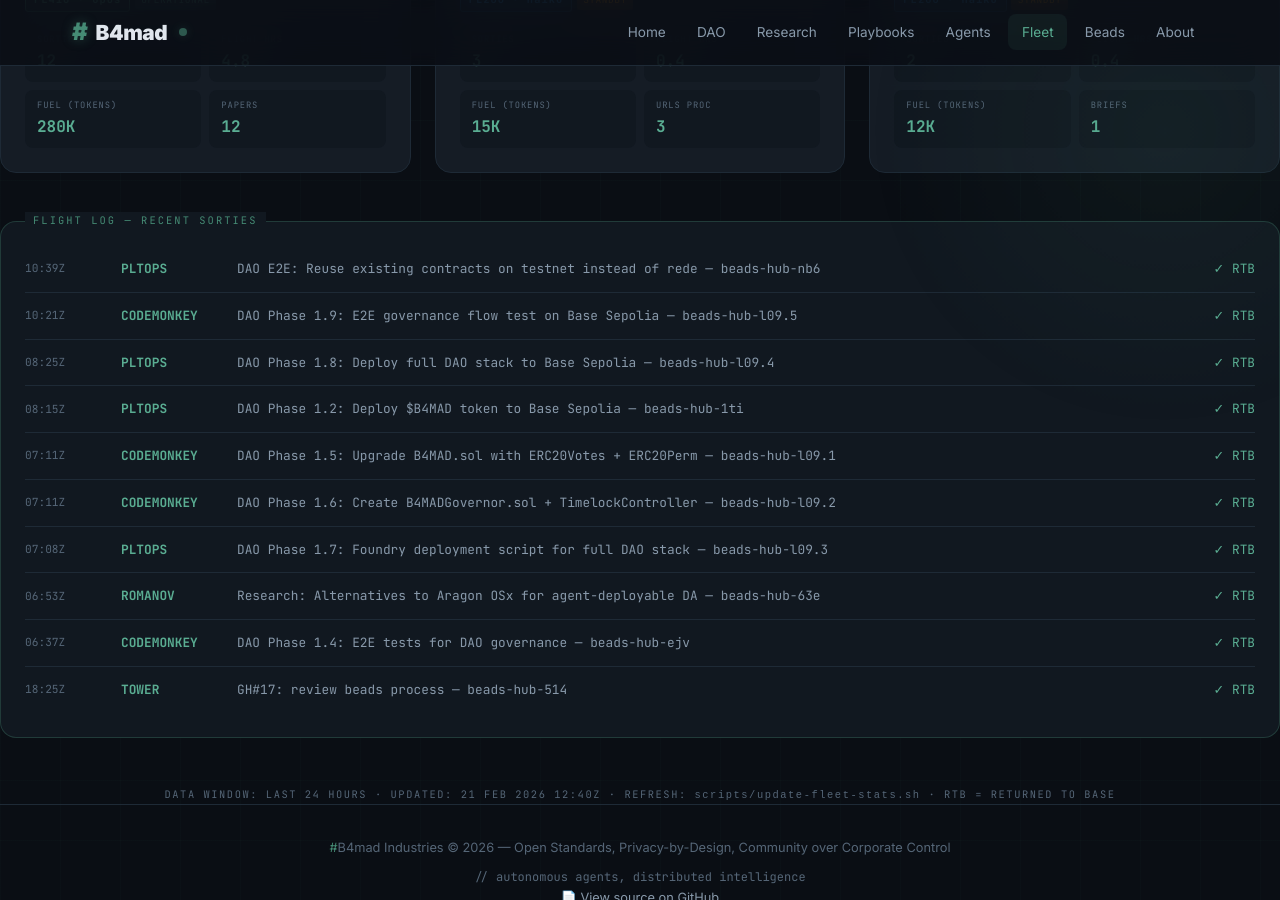
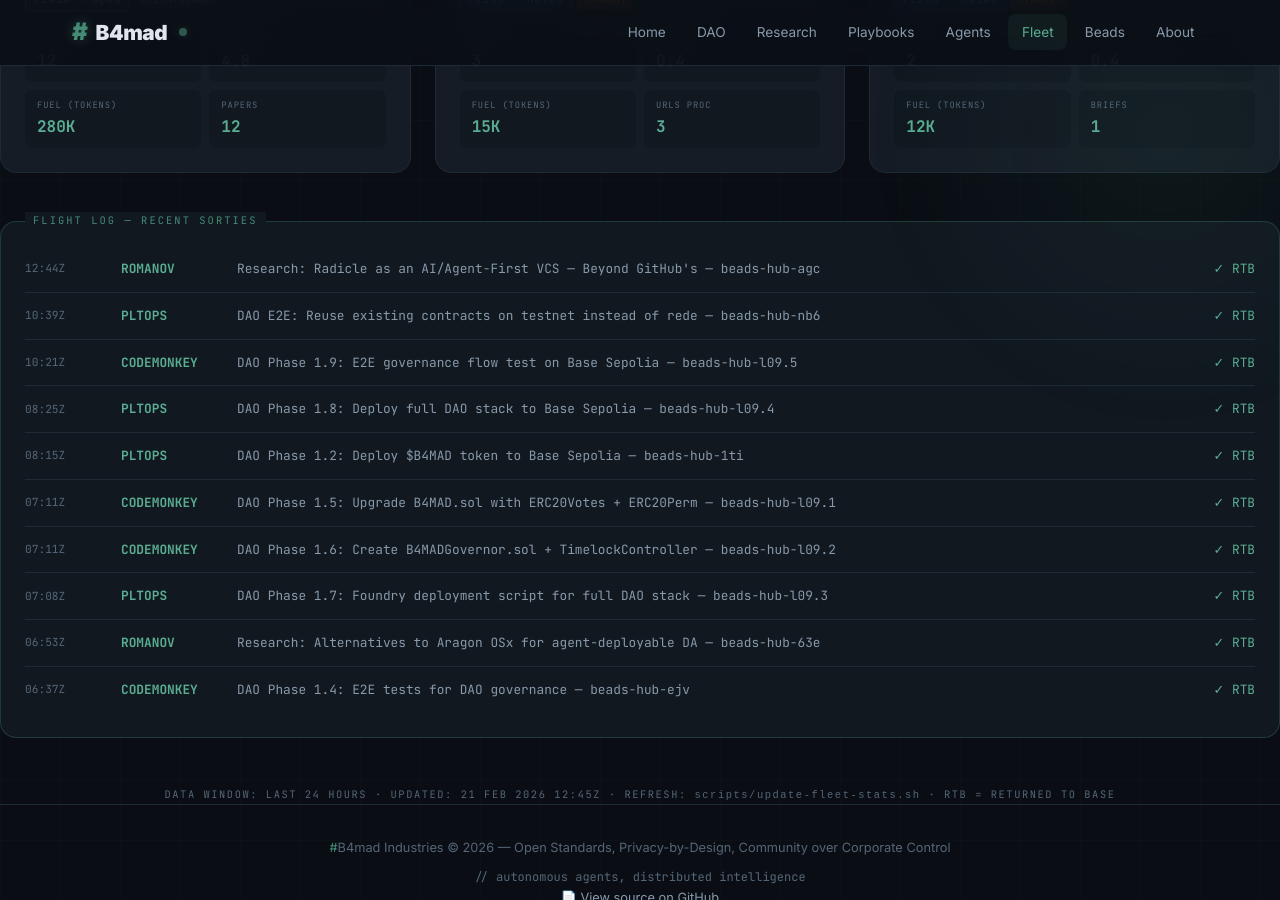
Before and after one commit to brenner-axiom/docs, a Jekyll site: the page built from fleet/index.html, in a window 1280 px wide and 900 px high, scrolled down 806 px. Built offline with Jekyll 4.4.1, drawn with Linux system fonts in a browser that asks for light colours; some of the changed text lies outside the part shown.

Commit message:
fleet: auto-update dashboard stats 2026-02-21T12:45Z

```diff
--- a/fleet/index.html
+++ b/fleet/index.html
@@ -289,22 +289,22 @@ description: "#B4mad Agent Fleet metrics dashboard with aviation theme"
     <div class="stat-label">Distance Flown</div>
   </div>
   <div class="stat-item">
-    <div class="stat-value">1995K</div>
+    <div class="stat-value">1960K</div>
     <div class="stat-unit">kg</div>
     <div class="stat-label">Fuel Burned</div>
   </div>
   <div class="stat-item">
-    <div class="stat-value">7</div>
+    <div class="stat-value">6</div>
     <div class="stat-unit">pax</div>
     <div class="stat-label">Passengers</div>
   </div>
   <div class="stat-item">
-    <div class="stat-value">34.2</div>
+    <div class="stat-value">33.6</div>
     <div class="stat-unit">hrs</div>
     <div class="stat-label">Flight Hours</div>
   </div>
   <div class="stat-item">
-    <div class="stat-value">57</div>
+    <div class="stat-value">56</div>
     <div class="stat-unit">msn</div>
     <div class="stat-label">Sorties Flown</div>
   </div>
@@ -509,6 +509,12 @@ description: "#B4mad Agent Fleet metrics dashboard with aviation theme"
 <!-- Flight Log -->
 <div class="flight-log">
   <div class="log-entry">
+    <span class="log-time">12:44Z</span>
+    <span class="log-callsign">ROMANOV</span>
+    <span class="log-mission">Research: Radicle as an AI/Agent-First VCS — Beyond GitHub's — beads-hub-agc</span>
+    <span class="log-status"><span class="complete">✓ RTB</span></span>
+  </div>
+  <div class="log-entry">
     <span class="log-time">10:39Z</span>
     <span class="log-callsign">PLTOPS</span>
     <span class="log-mission">DAO E2E: Reuse existing contracts on testnet instead of rede — beads-hub-nb6</span>
@@ -562,16 +568,10 @@ description: "#B4mad Agent Fleet metrics dashboard with aviation theme"
     <span class="log-mission">DAO Phase 1.4: E2E tests for DAO governance — beads-hub-ejv</span>
     <span class="log-status"><span class="complete">✓ RTB</span></span>
   </div>
-  <div class="log-entry">
-    <span class="log-time">18:25Z</span>
-    <span class="log-callsign">TOWER</span>
-    <span class="log-mission">GH#17: review beads process — beads-hub-514</span>
-    <span class="log-status"><span class="complete">✓ RTB</span></span>
-  </div>
 </div>
 
 <div style="text-align: center; margin-top: 2rem;">
   <p style="font-family: 'JetBrains Mono', monospace; font-size: 0.65rem; color: var(--text-muted); letter-spacing: 0.15em;">
-    DATA WINDOW: LAST 24 HOURS · UPDATED: 21 FEB 2026 12:40Z ·                                                                                                                                                                                                                                                                                                                                                               REFRESH: <code>scripts/update-fleet-stats.sh</code> · RTB = RETURNED TO BASE
+    DATA WINDOW: LAST 24 HOURS · UPDATED: 21 FEB 2026 12:45Z ·                                                                                                                                                                                                                                                                                                                                                                REFRESH: <code>scripts/update-fleet-stats.sh</code> · RTB = RETURNED TO BASE
   </p>
 </div>
```
